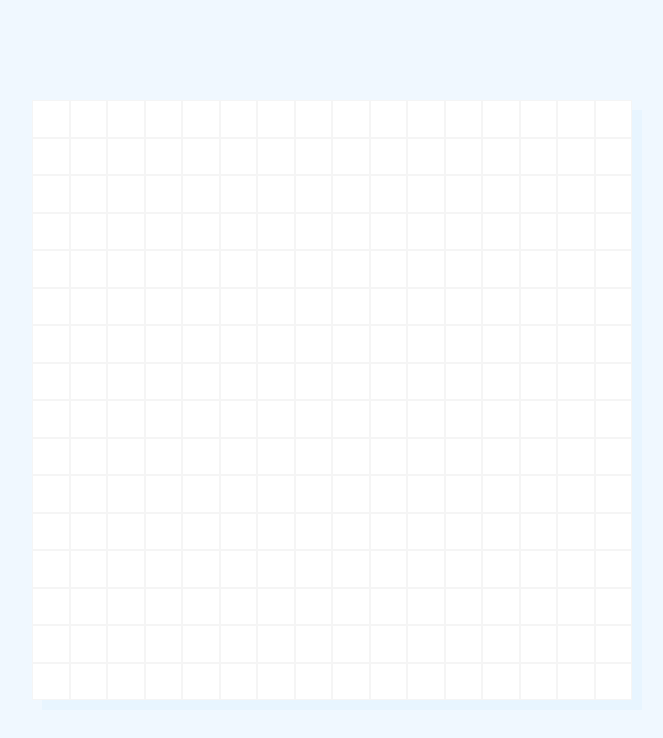
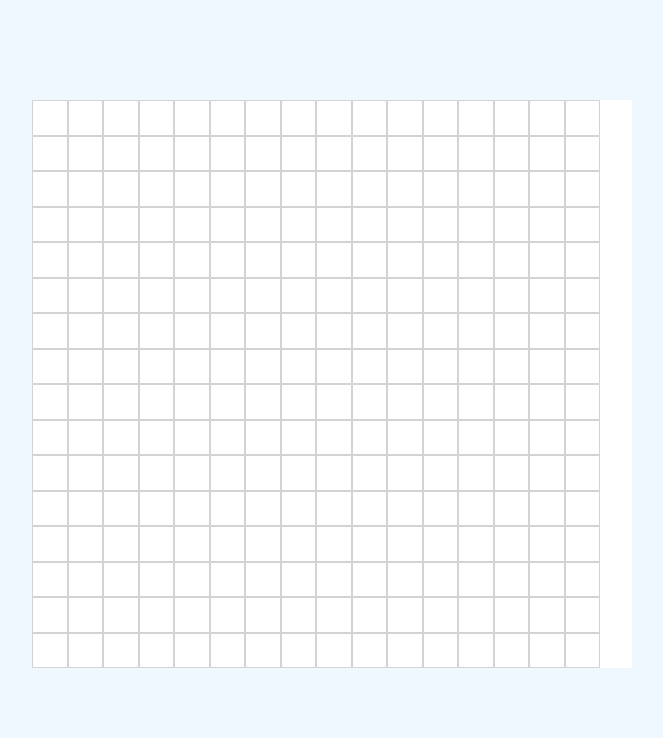
Before and after one commit to gabriele92984/etch-a-sketch, a plain HTML site: page index.html in a window 1280 px wide. Shown: the whole page, without its empty margins (308-971 px from the left). Drawn offline with Linux system fonts and the light colour scheme.

Commit message:
Refactor code from scratch

```diff
--- a/css/styles.css
+++ b/css/styles.css
@@ -1,20 +1,24 @@
-* {
+html {
+  box-sizing: border-box;
+}
+
+*, *:before, *:after {
+  box-sizing: inherit;
+  border: 0;
   margin: 0;
-  padding: 0;
 }
 
 body {
   background-color: aliceblue;
 }
 
-#sketch-area {
+#grid {
   display: flex;
   flex-wrap: wrap;
   background-color: white;
   margin: 100px auto;
-  box-shadow: 10px 10px rgba(0, 170, 255, 0.034);
 }
 
 .cell {
-  border: 1px solid whitesmoke ;
+  border: 1px solid lightgray;
 }
--- a/index.html
+++ b/index.html
@@ -1,15 +1,20 @@
 <!DOCTYPE html>
 <html lang="en">
+
 <head>
   <meta charset="UTF-8">
   <meta name="viewport" content="width=device-width, initial-scale=1.0">
   <link rel="stylesheet" href="./css/styles.css">
-  <title>Etch-a-Sketch</title>
+  <script src="./js/script.js" defer></script>
+  <title>Document</title>
 </head>
+
 <body>
-  <div id="sketch-area" class="container">
+
+  <div id="grid" class="container">
 
   </div>
-  <script src="./js/script.js"></script>
+
 </body>
+
 </html>
--- a/js/script.js
+++ b/js/script.js
@@ -1,23 +1,21 @@
-const GRIDSIDE = 600;
-let rows = 16;
-let cols = 16;
+const squareArea = 600;
+let gridSize = 16;
 
+const grid = document.querySelector("#grid");
+grid.style.width = `${squareArea}px`;
+grid.style.width = `${squareArea}px`;
 
-const sketchArea = document.querySelector("#sketch-area");
-sketchArea.style.width = `${GRIDSIDE}px`;
-sketchArea.style.height = `${GRIDSIDE}px`;
+function createGrid() {
 
-
-function createGridCells() {
-  for (let i = 0; i < (rows * cols); i++) {
+  for (let i = 0; i < (Math.pow(gridSize, 2)); i++) {
     const gridCell = document.createElement("div");
 
-    gridCell.style.width = `${(GRIDSIDE / cols) - 2}px`;
-    gridCell.style.height = `${(GRIDSIDE / rows) - 2}px`;
+    gridCell.style.width = `${(squareArea / gridSize) - 2}px`;
+    gridCell.style.height = `${(squareArea / gridSize) - 2}px`;
     gridCell.classList.add("cell");
 
-    sketchArea.appendChild(gridCell);
+    grid.appendChild(gridCell);
   }
 }
 
-createGridCells();
+createGrid();
```
